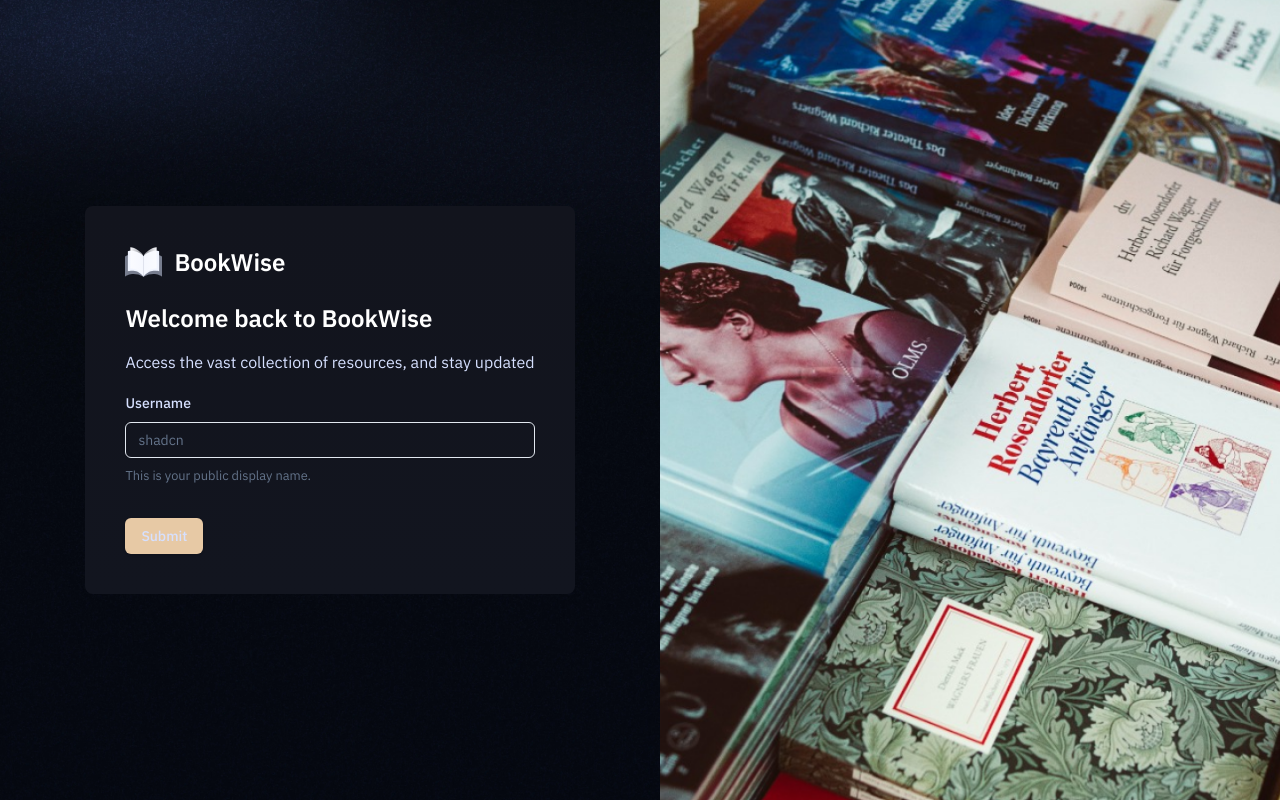
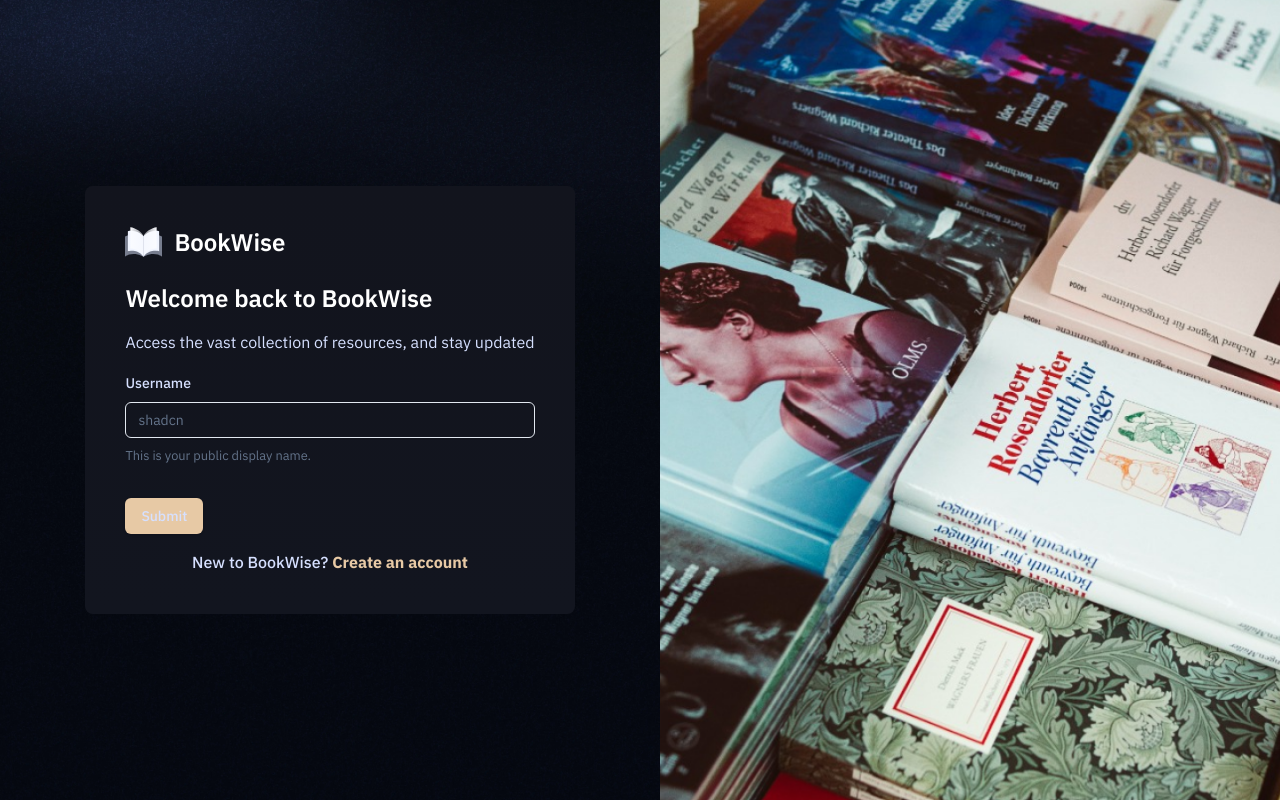
Before and after one commit to mileswildmore18/university-library-management, a Next.js app: page /sign-in in a window 1280 px wide. Built offline with nearby package versions, Linux system fonts and the light colour scheme.

Commit message:
Added a link connecting both the sign up and sign in pages if the user is new.

```diff
--- a/components/AuthForm.tsx
+++ b/components/AuthForm.tsx
@@ -15,6 +15,7 @@ import {
     FormMessage,
 } from "@/components/ui/form"
 import {Input} from "@/components/ui/input"
+import Link from "next/link";
 
 // Add the auth form generic type with default function of T
 interface Props<T extends FieldValues> {
@@ -73,6 +74,17 @@ const AuthForm = <T extends FieldValues>({
                     <Button type="submit">Submit</Button>
                 </form>
             </Form>
+
+            <p className="text-center text-base font-medium">
+                {isSignIn ? "New to BookWise? " : "Already have an account? "}
+
+                <Link
+                    href={isSignIn ? '/sign-up' : '/sign-in'}
+                    className='font-bold text-primary'
+                >
+                    {isSignIn ? "Create an account" : "Sign in"}
+                </Link>
+            </p>
         </div>
     )
 };
```
